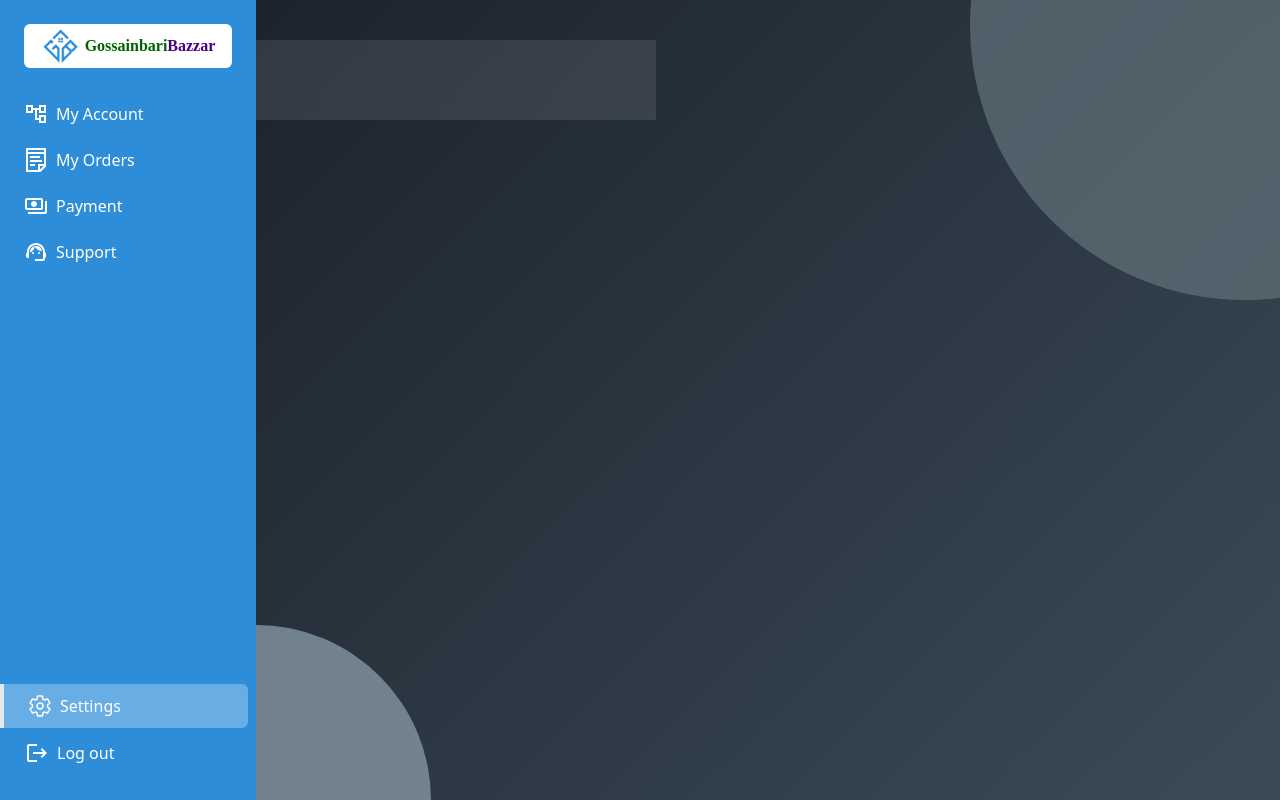
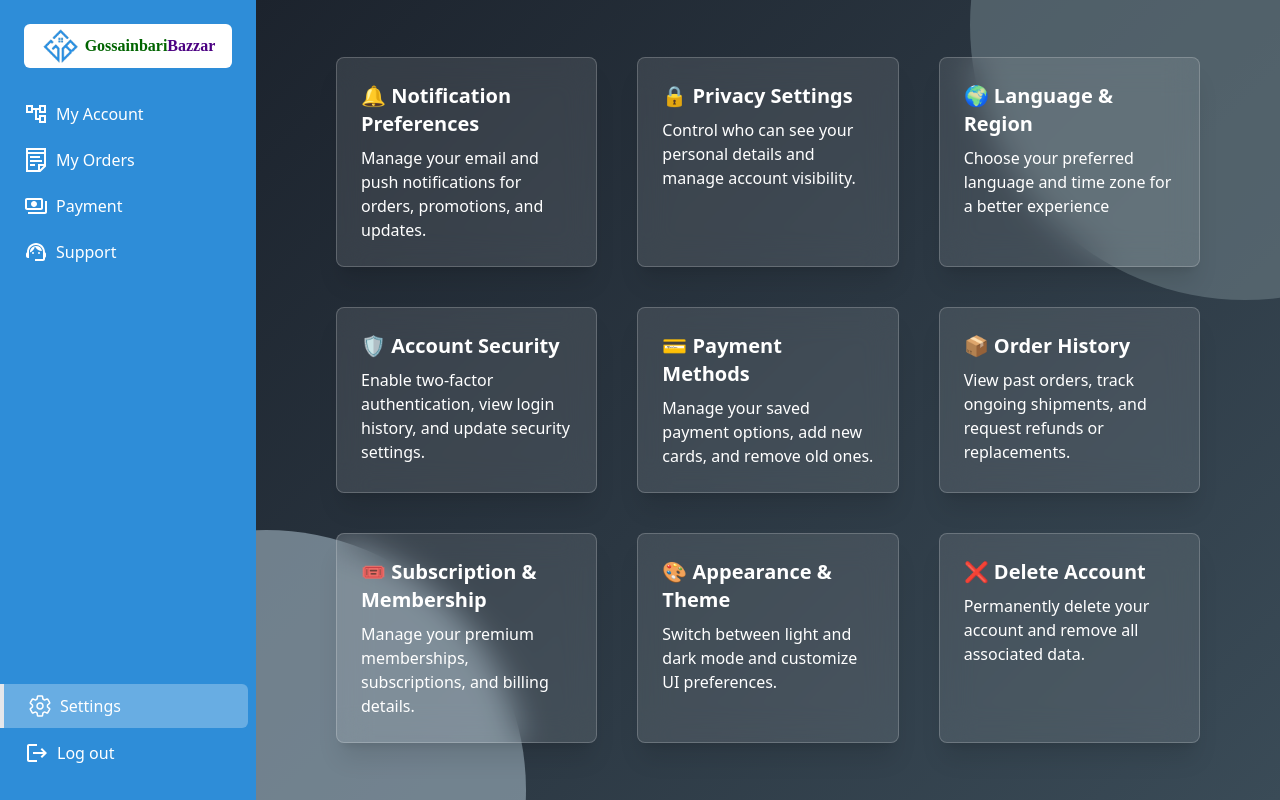
Before and after one commit to R0F7/GossinbariBazzar, a React (Vite) app: page /dashboard/settings in a window 1280 px wide. Built offline with nearby package versions, Linux system fonts and the light colour scheme; no server answers; a web font is replaced by a local one.

Commit message:
settings page UI completed

```diff
--- a/src/index.css
+++ b/src/index.css
@@ -410,7 +410,40 @@ input[type="range"]:active::-webkit-slider-thumb {
   border: 1px solid rgba(255, 255, 255, 0.2);
 }
 
-.setting-card-bg {
-  background: rgba(255, 255, 255, 0.1);
-  backdrop-filter: blur(10px);
+/* settings card hover animation */
+.card-container:hover .card {
+  filter: blur(5px);
+  opacity: 0.5;
+  transform: scale(0.98);
+  transition: all;
+  transition-duration: 300ms;
 }
+
+.card-container .card:hover {
+  filter: blur(0);
+  opacity: 1;
+  transform: scale(1);
+  box-shadow: 0px 8px 16px rgba(0, 0, 0, 0.2);
+}
+
+@keyframes glow {
+  0% {
+    box-shadow: inset 0px 2px 5px rgba(255, 255, 255, 0.5);
+  }
+  25% {
+    box-shadow: inset 2px 0px 5px rgba(255, 255, 255, 0.5);
+  }
+  50% {
+    box-shadow: inset 0px -2px 5px rgba(255, 255, 255, 0.5);
+  }
+  75% {
+    box-shadow: inset -2px 0px 5px rgba(255, 255, 255, 0.5);
+  }
+  100% {
+    box-shadow: inset 0px 2px 5px rgba(255, 255, 255, 0.5);
+  }
+}
+
+.card:hover {
+  animation: glow 1.5s ease-in-out infinite alternate;
+}
--- a/src/pages/Dashboard/MyAccount/Settings/Settings.jsx
+++ b/src/pages/Dashboard/MyAccount/Settings/Settings.jsx
@@ -1,13 +1,29 @@
+import container from "./settingsContent.js";
+
 const Settings = () => {
   return (
     <div className="bg-[linear-gradient(135deg,_#1C232D,_#3A4B57)] min-h-screen relative overflow-hidden">
       <div className="bg-[rgba(55,72,85,0.7) bg-[rgba(98,114,123,0.7)] w-[550px] h-[550px] rounded-full absolute -top-[250px] -right-[240px]"></div>
-      <div className="bg-[rgba(102,120,138,0.7) bg-[rgba(145,163,176,0.7)] w-[350px] h-[350px] rounded-full absolute -bottom-[175px] -left-[175px]"></div>
+      <div className="bg-[rgba(102,120,138,0.7) bg-[rgba(145,163,176,0.7)] w-[520px] h-[520px] rounded-full absolute -bottom-[250px] -left-[250px]"></div>
 
-      <div className="absolute top-0 left-0 g-red-400 min-h-screen w-full">
-        {/* card */}
-        <div className="setting-card-bg w-[400px] h-20 mt-10">
-
+      {/* cards container */}
+      <div className=" absolute top-0 left-0 flex h-full items-center">
+        <div className="mx-20 order grid grid-cols-3 gap-10 card-container">
+          {/* card */}
+          {container.map((item, idx) => (
+            <div
+              key={idx}
+              className="p-6 bg-white/10 backdrop-blur-lg border border-white/20 rounded-lg shadow-xl card"
+            >
+              <h2 className="text-xl font-semibold text-white">
+                <h2>
+                  {item.Icon}
+                  {item.Title}
+                </h2>
+              </h2>
+              <p className="mt-2 text-white">{item.Description}</p>
+            </div>
+          ))}
         </div>
       </div>
     </div>
--- /dev/null
+++ b/src/pages/Dashboard/MyAccount/Settings/settingsContent.js
@@ -0,0 +1,64 @@
+const data = [
+  {
+    Icon: " 🔔 ",
+    Title: "Notification Preferences",
+    Description:
+      "Manage your email and push notifications for orders, promotions, and updates.",
+  },
+  {
+    Icon: " 🔒 ",
+    Title: "Privacy Settings",
+    Description:
+      "Control who can see your personal details and manage account visibility.",
+  },
+  {
+    Icon: " 🌍 ",
+    Title: "Language & Region",
+    Description:
+      "Choose your preferred language and time zone for a better experience",
+  },
+  {
+    Icon: "  🛡️  ",
+    Title: "Account Security",
+    Description:
+      "Enable two-factor authentication, view login history, and update security settings.",
+  },
+  {
+    Icon: "  💳  ",
+    Title: "Payment Methods",
+    Description:
+      "Manage your saved payment options, add new cards, and remove old ones.",
+  },
+  {
+    Icon: "  📦  ",
+    Title: "Order History",
+    Description:
+      "View past orders, track ongoing shipments, and request refunds or replacements.",
+  },
+  {
+    Icon: "  🎟️  ",
+    Title: "Subscription & Membership",
+    Description:
+      "Manage your premium memberships, subscriptions, and billing details.",
+  },
+  {
+    Icon: "  🎨  ",
+    Title: "Appearance & Theme",
+    Description:
+      "Switch between light and dark mode and customize UI preferences.",
+  },
+//   {
+//     Icon: "  📱  ",
+//     Title: "Connected Devices",
+//     Description:
+//       "Description: View and manage devices logged into your account.",
+//   },
+  {
+    Icon: " ❌  ",
+    Title: " Delete Account",
+    Description:
+      "Permanently delete your account and remove all associated data.",
+  },
+];
+
+export default data;
```
